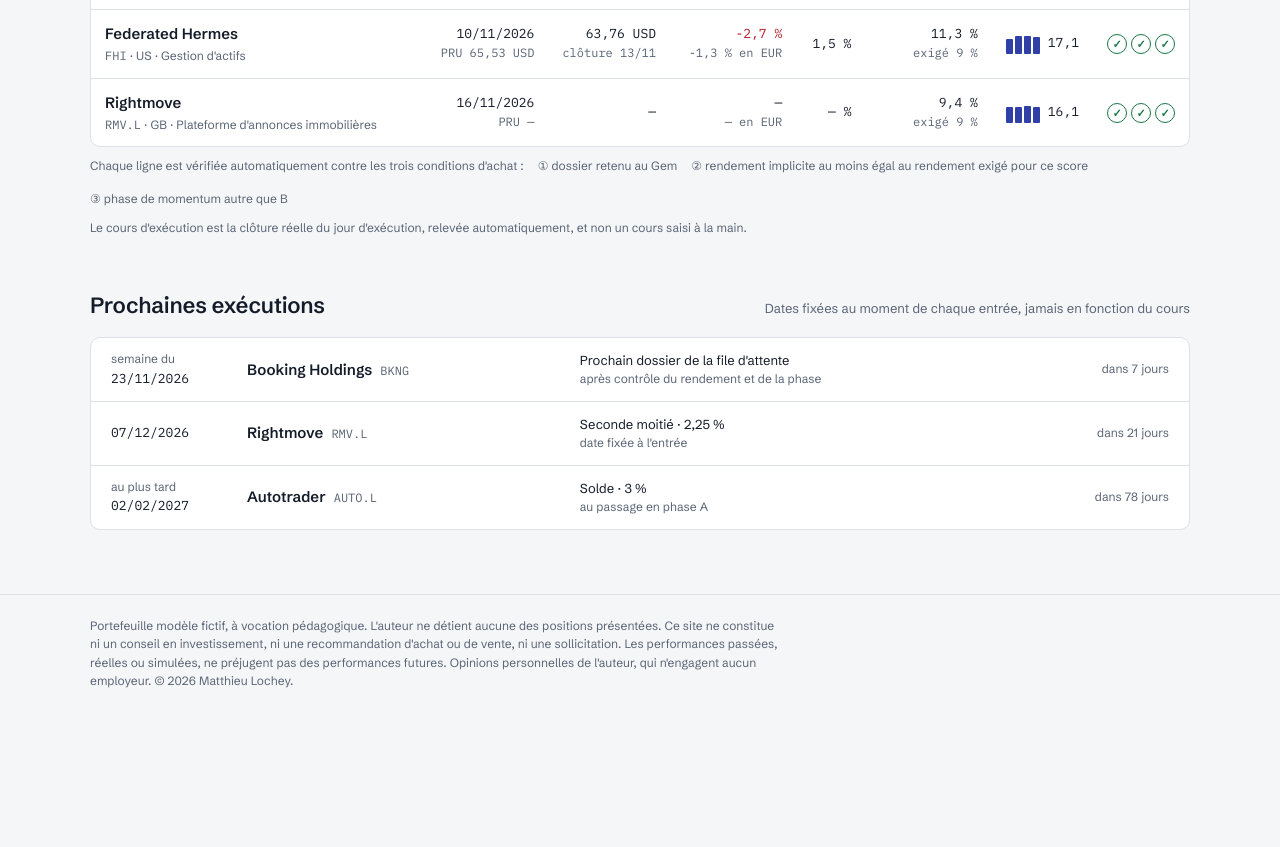
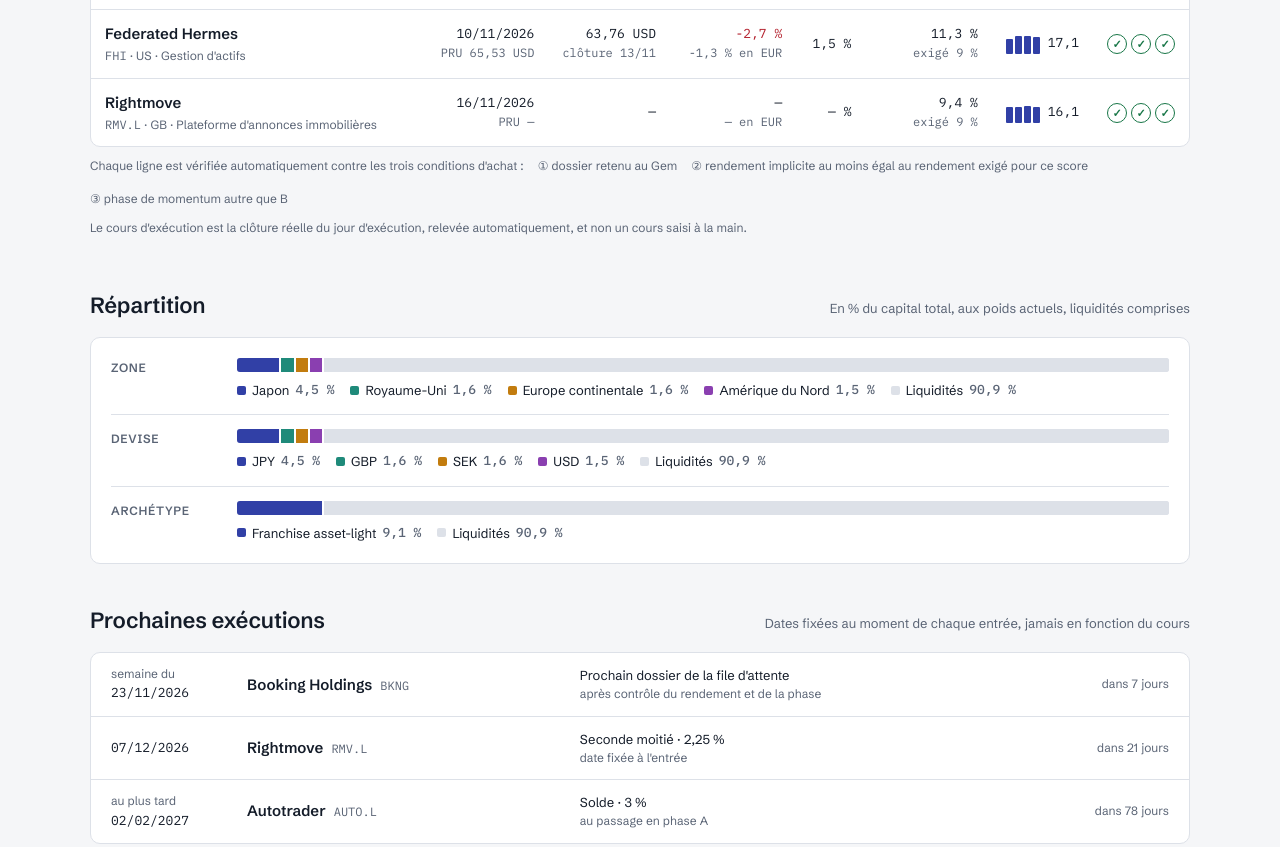
Before and after one commit to MatthLch/Portefeuille_GARP, a plain HTML site: page index.html in a window 1280 px wide. Shown: the part 1329-2176 px from the top of the page. Before the commit the page ends 2060 px from the top, so only its background shows below. Drawn offline with Linux system fonts and the light colour scheme.

Commit message:
Répartition par zone, devise et archétype

```diff
--- a/index.html
+++ b/index.html
@@ -24,6 +24,7 @@
   --neg: #b3202d;
   --warn: #9a6500;
   --chart-bench: #9aa3b2;
+  --cat1: #3140a6; --cat2: #1f8a7a; --cat3: #c27c0e; --cat4: #8a3fb0; --cat5: #b83f5c; --cat6: #5a6475;
   --shadow: 0 18px 50px rgba(20, 28, 41, .18);
 
   --f-display: "Schibsted Grotesk", "Helvetica Neue", Arial, sans-serif;
@@ -39,6 +40,7 @@
     --bg: #0e131a; --surface: #151c26; --ink: #e5e9ef; --muted: #96a0af;
     --line: #253041; --line-strong: #344155; --accent: #93a0ff; --accent-soft: #1e2647;
     --pos: #4cc38a; --neg: #ff6b76; --warn: #e2b04a; --chart-bench: #5d6879;
+  --cat1: #93a0ff; --cat2: #4fc7b4; --cat3: #e8a945; --cat4: #c18ae6; --cat5: #f0839c; --cat6: #96a0af;
     --shadow: 0 18px 50px rgba(0, 0, 0, .5);
     color-scheme: dark;
   }
@@ -47,6 +49,7 @@
   --bg: #0e131a; --surface: #151c26; --ink: #e5e9ef; --muted: #96a0af;
   --line: #253041; --line-strong: #344155; --accent: #93a0ff; --accent-soft: #1e2647;
   --pos: #4cc38a; --neg: #ff6b76; --warn: #e2b04a; --chart-bench: #5d6879;
+  --cat1: #93a0ff; --cat2: #4fc7b4; --cat3: #e8a945; --cat4: #c18ae6; --cat5: #f0839c; --cat6: #96a0af;
   --shadow: 0 18px 50px rgba(0, 0, 0, .5);
   color-scheme: dark;
 }
@@ -340,6 +343,20 @@ footer p { margin: 0; max-width: 95ch; }
   .drawer { padding-inline: 18px; }
   .gem-row { grid-template-columns: minmax(0, 1fr) 90px 30px; }
 }
+/* Répartition */
+.rp { border: 1px solid var(--line); border-radius: 10px; background: var(--surface); padding: 6px 20px; }
+.rp-row { display: grid; grid-template-columns: 110px minmax(0, 1fr); gap: 16px; padding: 14px 0; align-items: start; }
+.rp-row + .rp-row { border-top: 1px solid var(--line); }
+.rp-t { font: 600 var(--s-xs)/1.2 var(--f-ui); letter-spacing: .06em; text-transform: uppercase; color: var(--muted); padding-top: 3px; }
+.rp-bar { display: flex; height: 14px; border-radius: 3px; overflow: hidden; background: var(--line); }
+.rp-seg { display: block; height: 100%; min-width: 2px; }
+.rp-seg + .rp-seg { box-shadow: inset 2px 0 0 var(--surface); }
+.rp-cash, i.rp-cash { background: var(--line); }
+.rp-legs { display: flex; flex-wrap: wrap; gap: 6px 16px; margin-top: 8px; font-size: var(--s-sm); }
+.rp-leg { display: inline-flex; align-items: center; gap: 6px; }
+.rp-leg i { width: 9px; height: 9px; border-radius: 2px; display: inline-block; }
+.rp-leg b { font-weight: 500; color: var(--muted); }
+@media (max-width: 640px) { .rp-row { grid-template-columns: 1fr; gap: 8px; } .rp { padding: 4px 16px; } }
 /* Prochaines exécutions */
 .agenda { border: 1px solid var(--line); border-radius: 10px; background: var(--surface); }
 .ag-row { display: grid; grid-template-columns: 120px minmax(160px, 1.1fr) minmax(0, 1.4fr) 170px; gap: 16px; align-items: center; padding: 12px 20px; }
@@ -502,6 +519,33 @@ function regles(p) {
   ];
 }
 const mk = p => (D.marche.positions || {})[p.ticker] || {};
+/* Répartition du portefeuille en % du capital total (poids actuels), liquidités incluses */
+const ZONES = { GB: "Royaume-Uni", US: "Amérique du Nord", CA: "Amérique du Nord", JP: "Japon" };
+const zone = c => ZONES[(c || "").toUpperCase()] || (c ? "Europe continentale" : "Non renseigné");
+function repartition() {
+  const pos = (D.portfolio.positions || []).filter(p => p.statut !== "cloturee");
+  const lignes = pos.map(p => ({ p, w: +(mk(p).poids_actuel_pct || 0) })).filter(x => x.w > 0);
+  if (!lignes.length) return "";
+  const cash = +(D.marche.synthese && D.marche.synthese.cash_pct || 0);
+  const axes = [
+    ["Zone", x => zone(x.p.pays)],
+    ["Devise", x => { const d = (x.p.devise || "").toUpperCase(); return d === "GBX" ? "GBP" : d || "—"; }],
+    ["Archétype", x => x.p.archetype || "Non renseigné"],
+  ];
+  const barre = ([titre, cle]) => {
+    const g = {}; lignes.forEach(x => { const k = cle(x); g[k] = (g[k] || 0) + x.w; });
+    const parts = Object.entries(g).sort((a, b) => b[1] - a[1]);
+    const seg = parts.map(([k, w], i) => `<span class="rp-seg" style="width:${w}%;background:var(--cat${i % 6 + 1})" title="${esc(k)} : ${fmt(w, 1)} %"></span>`).join("")
+      + (cash > 0 ? `<span class="rp-seg rp-cash" style="width:${cash}%" title="Liquidités : ${fmt(cash, 1)} %"></span>` : "");
+    const leg = parts.map(([k, w], i) => `<span class="rp-leg"><i style="background:var(--cat${i % 6 + 1})"></i>${esc(k)} <b class="num">${fmt(w, 1)} %</b></span>`).join("")
+      + (cash > 0 ? `<span class="rp-leg"><i class="rp-cash"></i>Liquidités <b class="num">${fmt(cash, 1)} %</b></span>` : "");
+    return `<div class="rp-row"><div class="rp-t">${titre}</div><div><div class="rp-bar">${seg}</div><div class="rp-legs">${leg}</div></div></div>`;
+  };
+  return `<div>
+      <div class="sec-head"><h2>Répartition</h2><p>En % du capital total, aux poids actuels, liquidités comprises</p></div>
+      <div class="rp">${axes.map(barre).join("")}</div>
+    </div>`;
+}
 /* Dates ISO (AAAA-MM-JJ) en heure locale */
 const isoJ = d => `${d.getFullYear()}-${String(d.getMonth() + 1).padStart(2, "0")}-${String(d.getDate()).padStart(2, "0")}`;
 const dIso = iso => { const [y, m, d] = iso.split("-").map(Number); return new Date(y, m - 1, d); };
@@ -704,6 +748,8 @@ function renderPortefeuille() {
       </div>
       <p class="rule-note">Le cours d'exécution est la clôture réelle du jour d'exécution, relevée automatiquement, et non un cours saisi à la main.</p>
     </div>
+
+    ${repartition()}
 
     ${(() => {
       const it = prochainesExecutions();
```
